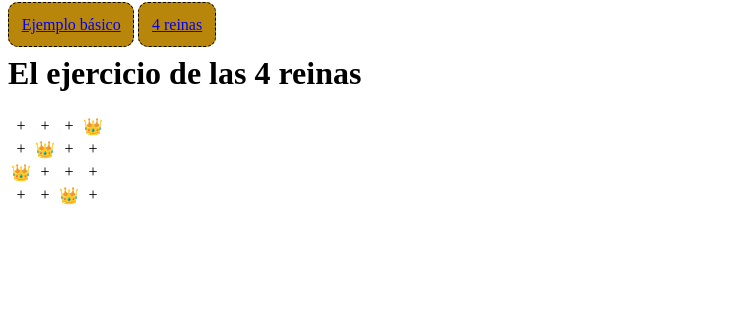
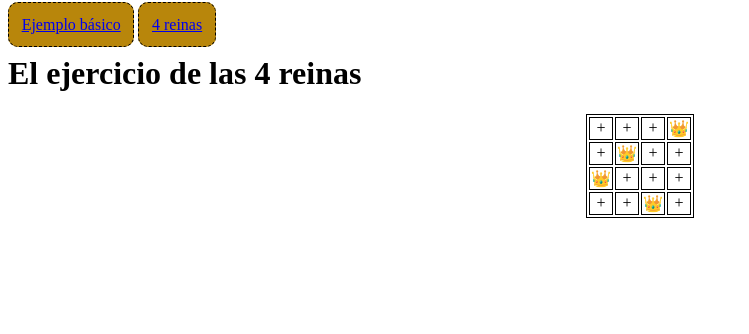
Before and after one commit to Luna-Hazuki2006/ruleta_genetica, a FastAPI app: page /reinas in a window 1280 px wide. Shown: the top 334 px of the page, without its empty margins (0-749 px from the left). Run offline with FastAPI, Linux system fonts and the light colour scheme.

Commit message:
con la tabla centrada

```diff
--- a/static/style.css
+++ b/static/style.css
@@ -16,3 +16,12 @@ p span {
 td {
     text-align: center;
 }
+
+table {
+    margin-left: auto;
+    margin-right: auto;
+}
+
+td, tr, table {
+    border: 1px solid black;
+}
```
